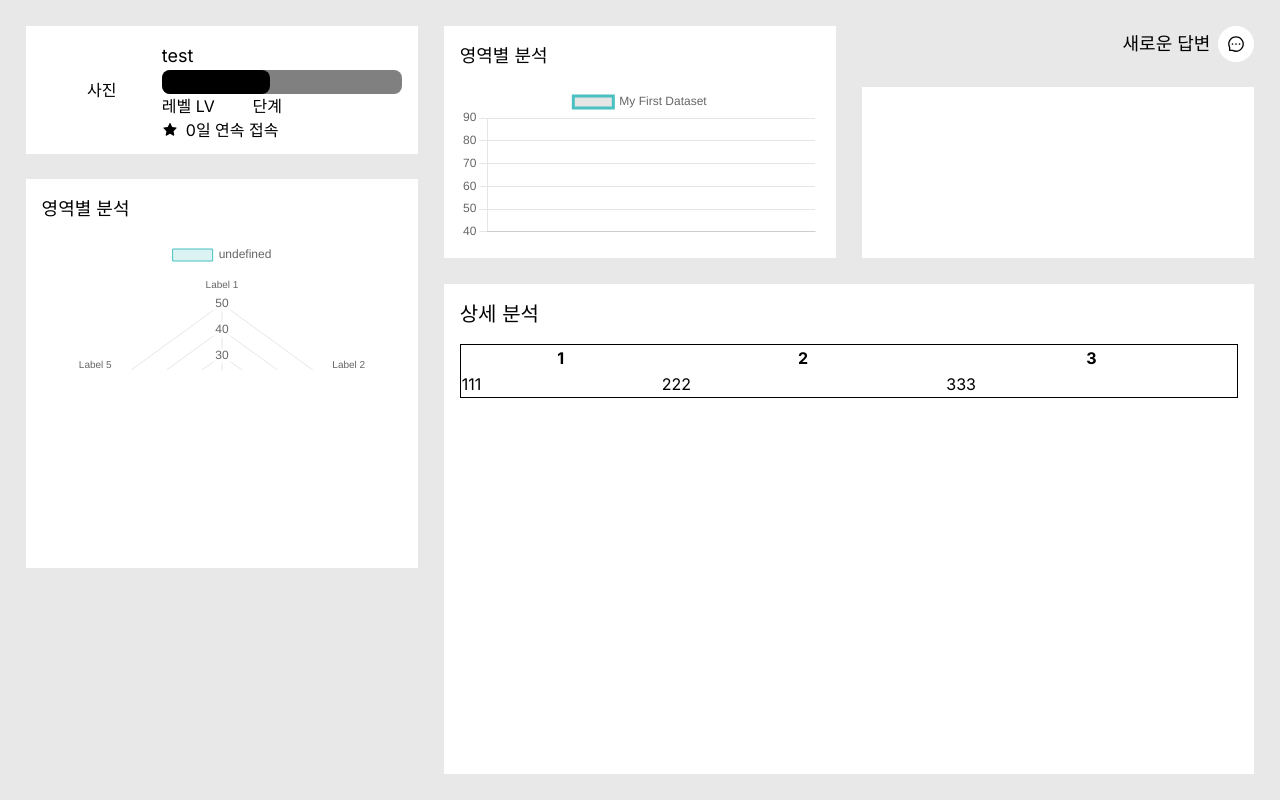
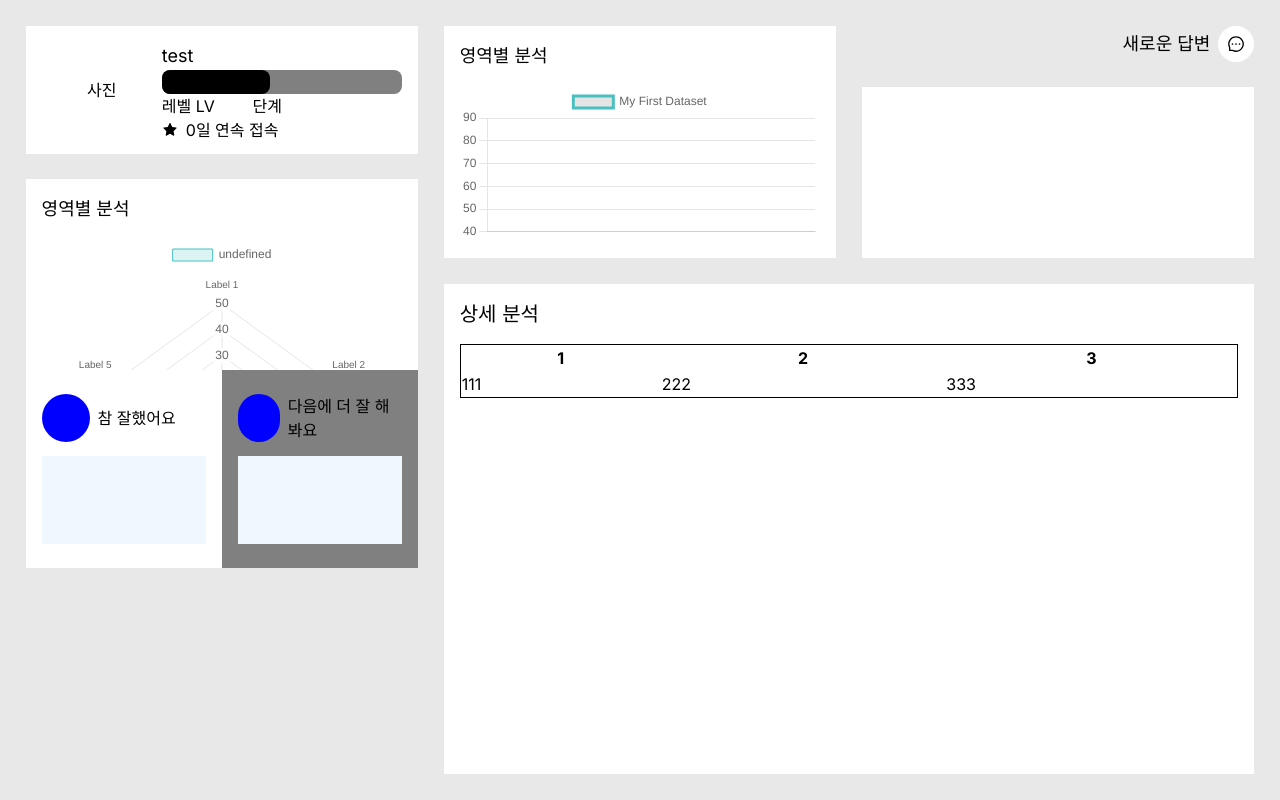
Before and after one commit to Geupjo-Hackathon/KoreanTiger-FE, a Next.js app: page /student/report in a window 1280 px wide. Built offline with nearby package versions, Linux system fonts and the light colour scheme.

Commit message:
style :: 분석 페이지 - 잘한 점, 못한 점 추가

```diff
--- a/src/components/common/report/GoodBad.js
+++ b/src/components/common/report/GoodBad.js
@@ -3,11 +3,41 @@ import React from "react";
 const GoodBad = () => {
   return (
     <div
-      className="w-full h-full flex flex-row p-4"
+      className="w-full h-full flex flex-row"
       style={{
         backgroundColor: "white",
       }}
-    ></div>
+    >
+      <div className="w-1/2 h-full px-4 py-6 flex flex-col justify-between">
+        <div className="flex flex-row items-center">
+          <div
+            className="h-12 w-12 rounded-full mr-2"
+            style={{ backgroundColor: "blue" }}
+          ></div>
+          <p>참 잘했어요</p>
+        </div>
+        <div
+          className="w-full h-[5.5rem]"
+          style={{ backgroundColor: "aliceblue" }}
+        ></div>
+      </div>
+      <div
+        className="w-1/2 h-full px-4 py-6 flex flex-col justify-between"
+        style={{ backgroundColor: "gray" }}
+      >
+        <div className="flex flex-row items-center">
+          <div
+            className="h-12 w-12 rounded-full mr-2"
+            style={{ backgroundColor: "blue" }}
+          ></div>
+          <p>다음에 더 잘 해봐요</p>
+        </div>
+        <div
+          className="w-full h-[5.5rem]"
+          style={{ backgroundColor: "aliceblue" }}
+        ></div>
+      </div>
+    </div>
   );
 };
 
```
